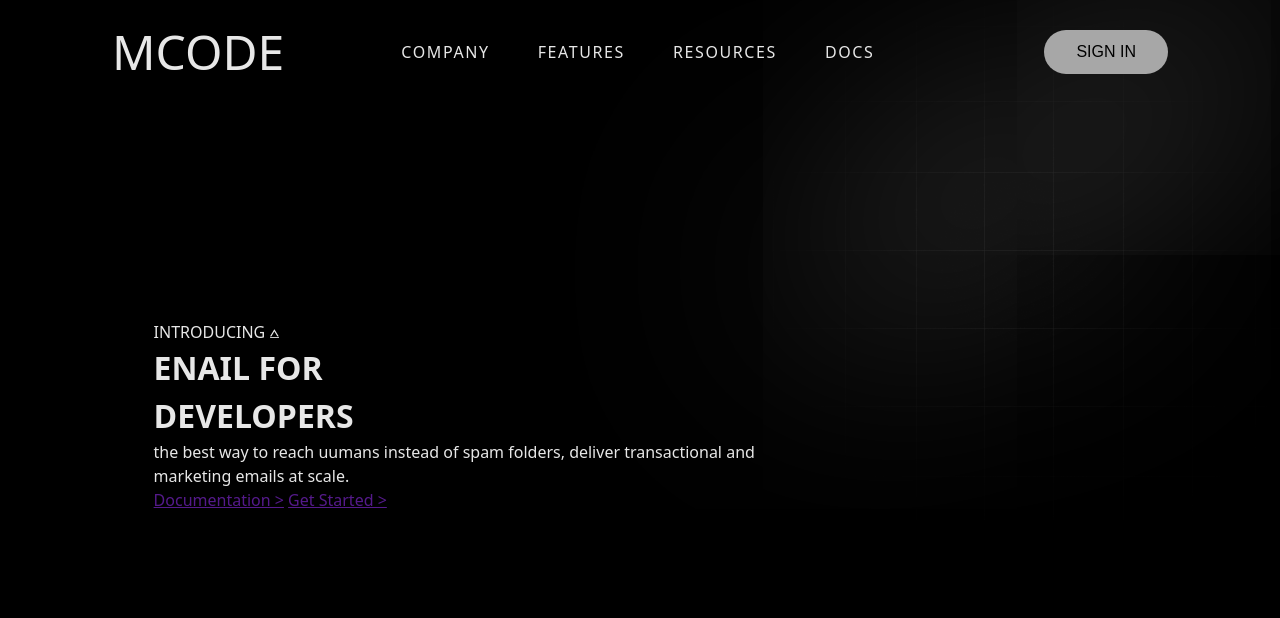
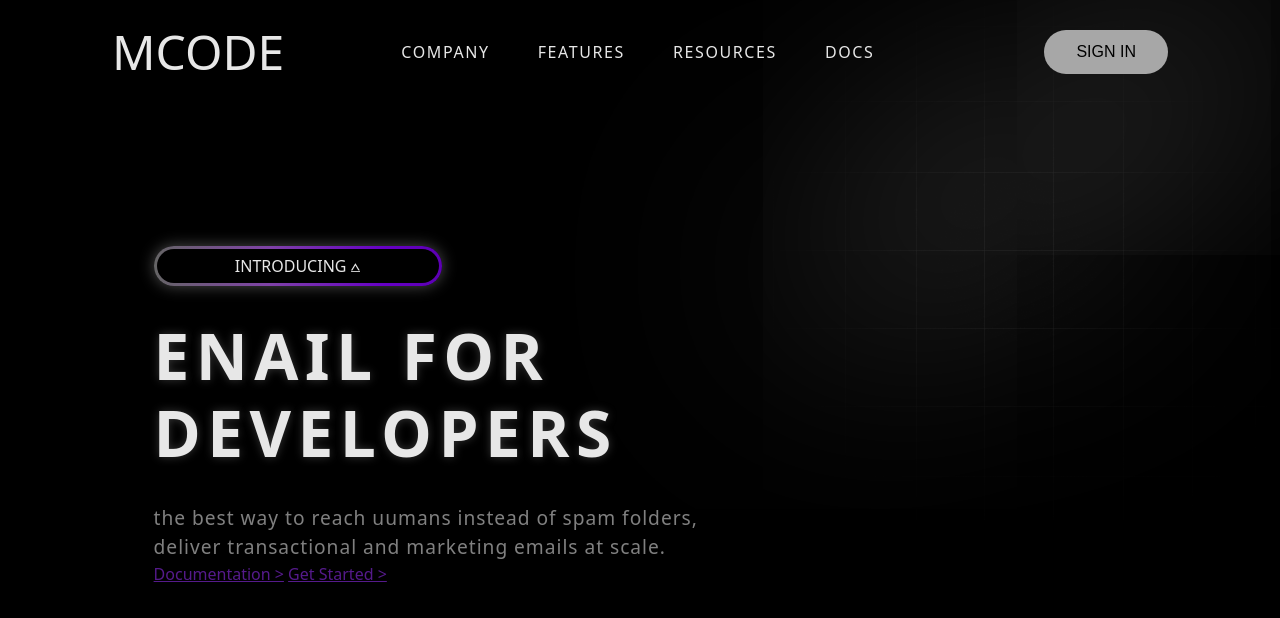
Before and after one commit to JCHong83/html3d, a plain HTML site: page index.html in a window 1280 px wide. Drawn offline with Linux system fonts and the light colour scheme.

Commit message:
hero section

```diff
--- a/style.css
+++ b/style.css
@@ -104,3 +104,51 @@ main {
   margin-left: 10%;
   z-index: 999;
 }
+
+.tag-box {
+  position: relative;
+  width: 18rem;
+  height: 2.5rem;
+  border-radius: 50px;
+  background: linear-gradient(to right, #656565, #7f42a7, #6600c5, #5300a0, #757575, #656565);
+  background-size: 200%;
+  animation: animationGradient 2.5s linear infinite;
+  box-shadow: 0 0 15px rgba(255, 255, 255, 0.3);
+}
+
+@keyframes animationGradient {
+  tp {
+    background-position: 200%;
+  }
+}
+
+.tag-box .tag {
+  position: absolute;
+  inset: 3px 3px 3px 3px;
+  background-color: black;
+  border-radius: 50px;
+  display: flex;
+  align-items: center;
+  justify-content: center;
+  transition: 0.5s ease;
+}
+
+.tag-box .tag:hover {
+  color: #5300a0;
+}
+
+.content h1 {
+  font-size: 4rem;
+  font-weight: 600;
+  letter-spacing: 0.1em;
+  margin: 2rem 0;
+  line-height: 1.2;
+  text-shadow: 0 0 10px rgba(128, 128, 128, 0.418);
+}
+
+.description {
+  font-size: 1.2rem;
+  letter-spacing: 0.05em;
+  max-width: 35rem;
+  color: gray;
+}
```
